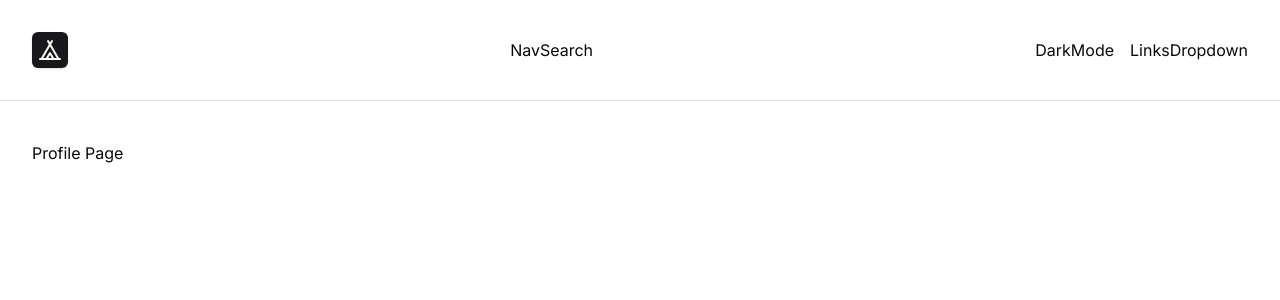
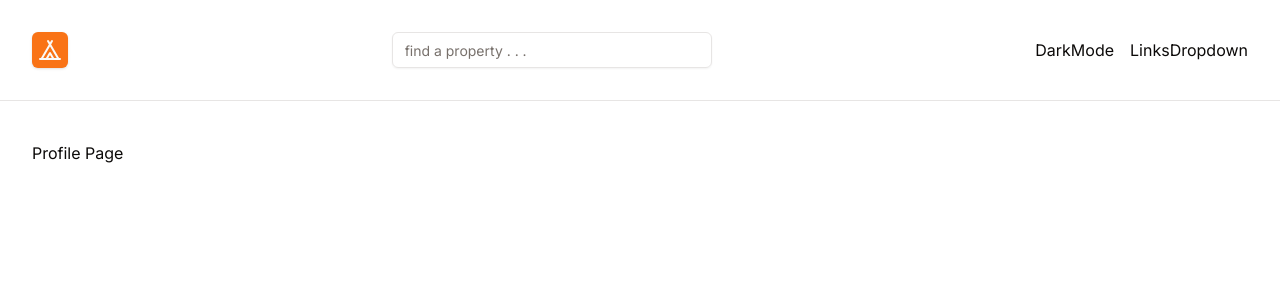
Before and after one commit to mmaustin/booking-app, a Next.js app in the folder booking/: page /profile in a window 1280 px wide. Shown: the top 300 px of the page. Built offline with nearby package versions, Linux system fonts and the light colour scheme.

Commit message:
Changed shadcn theme values

```diff
--- a/booking/app/globals.css
+++ b/booking/app/globals.css
@@ -8,27 +8,28 @@
   }
 }
 
+
 @layer base {
   :root {
     --background: 0 0% 100%;
-    --foreground: 240 10% 3.9%;
+    --foreground: 20 14.3% 4.1%;
     --card: 0 0% 100%;
-    --card-foreground: 240 10% 3.9%;
+    --card-foreground: 20 14.3% 4.1%;
     --popover: 0 0% 100%;
-    --popover-foreground: 240 10% 3.9%;
-    --primary: 240 5.9% 10%;
-    --primary-foreground: 0 0% 98%;
-    --secondary: 240 4.8% 95.9%;
-    --secondary-foreground: 240 5.9% 10%;
-    --muted: 240 4.8% 95.9%;
-    --muted-foreground: 240 3.8% 46.1%;
-    --accent: 240 4.8% 95.9%;
-    --accent-foreground: 240 5.9% 10%;
+    --popover-foreground: 20 14.3% 4.1%;
+    --primary: 24.6 95% 53.1%;
+    --primary-foreground: 60 9.1% 97.8%;
+    --secondary: 60 4.8% 95.9%;
+    --secondary-foreground: 24 9.8% 10%;
+    --muted: 60 4.8% 95.9%;
+    --muted-foreground: 25 5.3% 44.7%;
+    --accent: 60 4.8% 95.9%;
+    --accent-foreground: 24 9.8% 10%;
     --destructive: 0 84.2% 60.2%;
-    --destructive-foreground: 0 0% 98%;
-    --border: 240 5.9% 90%;
-    --input: 240 5.9% 90%;
-    --ring: 240 10% 3.9%;
+    --destructive-foreground: 60 9.1% 97.8%;
+    --border: 20 5.9% 90%;
+    --input: 20 5.9% 90%;
+    --ring: 24.6 95% 53.1%;
     --radius: 0.5rem;
     --chart-1: 12 76% 61%;
     --chart-2: 173 58% 39%;
@@ -38,25 +39,25 @@
   }
 
   .dark {
-    --background: 240 10% 3.9%;
-    --foreground: 0 0% 98%;
-    --card: 240 10% 3.9%;
-    --card-foreground: 0 0% 98%;
-    --popover: 240 10% 3.9%;
-    --popover-foreground: 0 0% 98%;
-    --primary: 0 0% 98%;
-    --primary-foreground: 240 5.9% 10%;
-    --secondary: 240 3.7% 15.9%;
-    --secondary-foreground: 0 0% 98%;
-    --muted: 240 3.7% 15.9%;
-    --muted-foreground: 240 5% 64.9%;
-    --accent: 240 3.7% 15.9%;
-    --accent-foreground: 0 0% 98%;
-    --destructive: 0 62.8% 30.6%;
-    --destructive-foreground: 0 0% 98%;
-    --border: 240 3.7% 15.9%;
-    --input: 240 3.7% 15.9%;
-    --ring: 240 4.9% 83.9%;
+    --background: 20 14.3% 4.1%;
+    --foreground: 60 9.1% 97.8%;
+    --card: 20 14.3% 4.1%;
+    --card-foreground: 60 9.1% 97.8%;
+    --popover: 20 14.3% 4.1%;
+    --popover-foreground: 60 9.1% 97.8%;
+    --primary: 20.5 90.2% 48.2%;
+    --primary-foreground: 60 9.1% 97.8%;
+    --secondary: 12 6.5% 15.1%;
+    --secondary-foreground: 60 9.1% 97.8%;
+    --muted: 12 6.5% 15.1%;
+    --muted-foreground: 24 5.4% 63.9%;
+    --accent: 12 6.5% 15.1%;
+    --accent-foreground: 60 9.1% 97.8%;
+    --destructive: 0 72.2% 50.6%;
+    --destructive-foreground: 60 9.1% 97.8%;
+    --border: 12 6.5% 15.1%;
+    --input: 12 6.5% 15.1%;
+    --ring: 20.5 90.2% 48.2%;
     --chart-1: 220 70% 50%;
     --chart-2: 160 60% 45%;
     --chart-3: 30 80% 55%;
@@ -64,6 +65,7 @@
     --chart-5: 340 75% 55%;
   }
 }
+
 
 @layer base {
   * {
--- a/booking/components/navbar/NavSearch.tsx
+++ b/booking/components/navbar/NavSearch.tsx
@@ -1,9 +1,8 @@
-
-
+import { Input } from "../ui/input";
 
 const NavSearch = () => {
   return (
-    <div>NavSearch</div>
+    <Input className="max-w-xs dark:bg-muted" type='text' placeholder="find a property . . . " />
   )
 }
 export default NavSearch;
```
